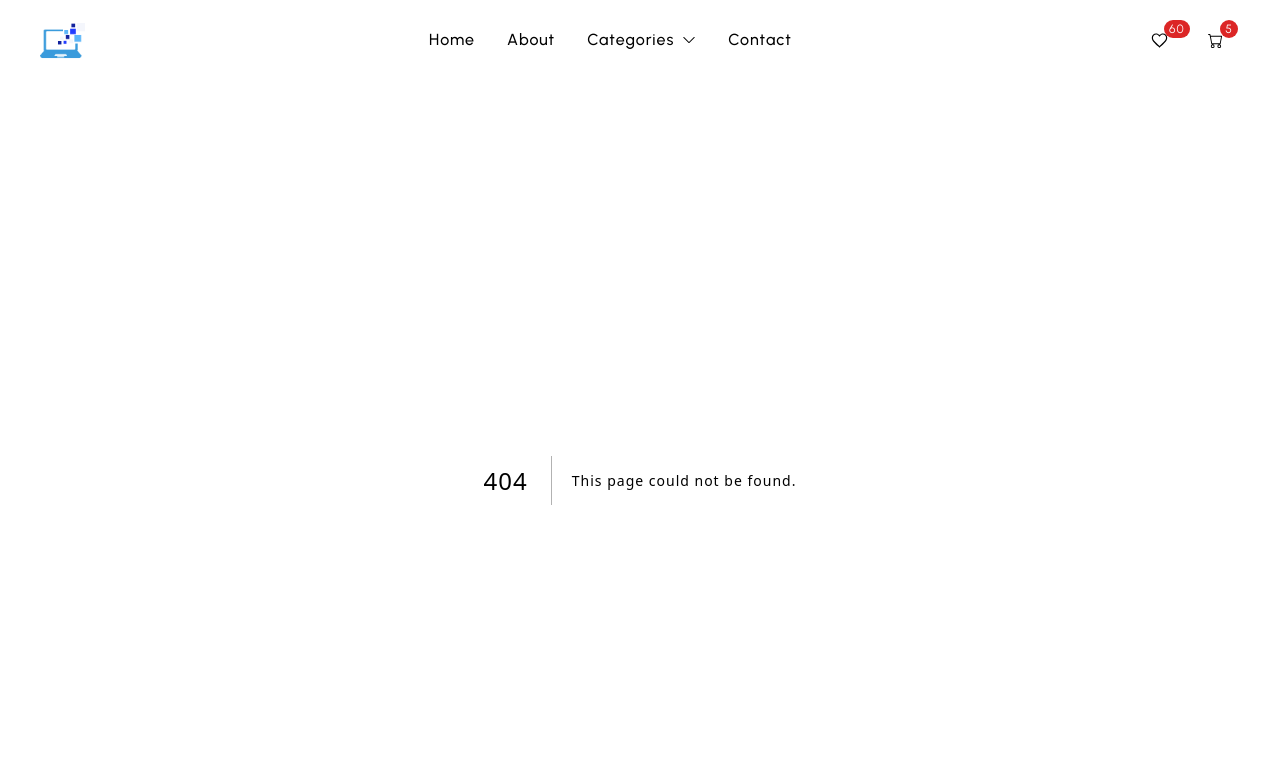
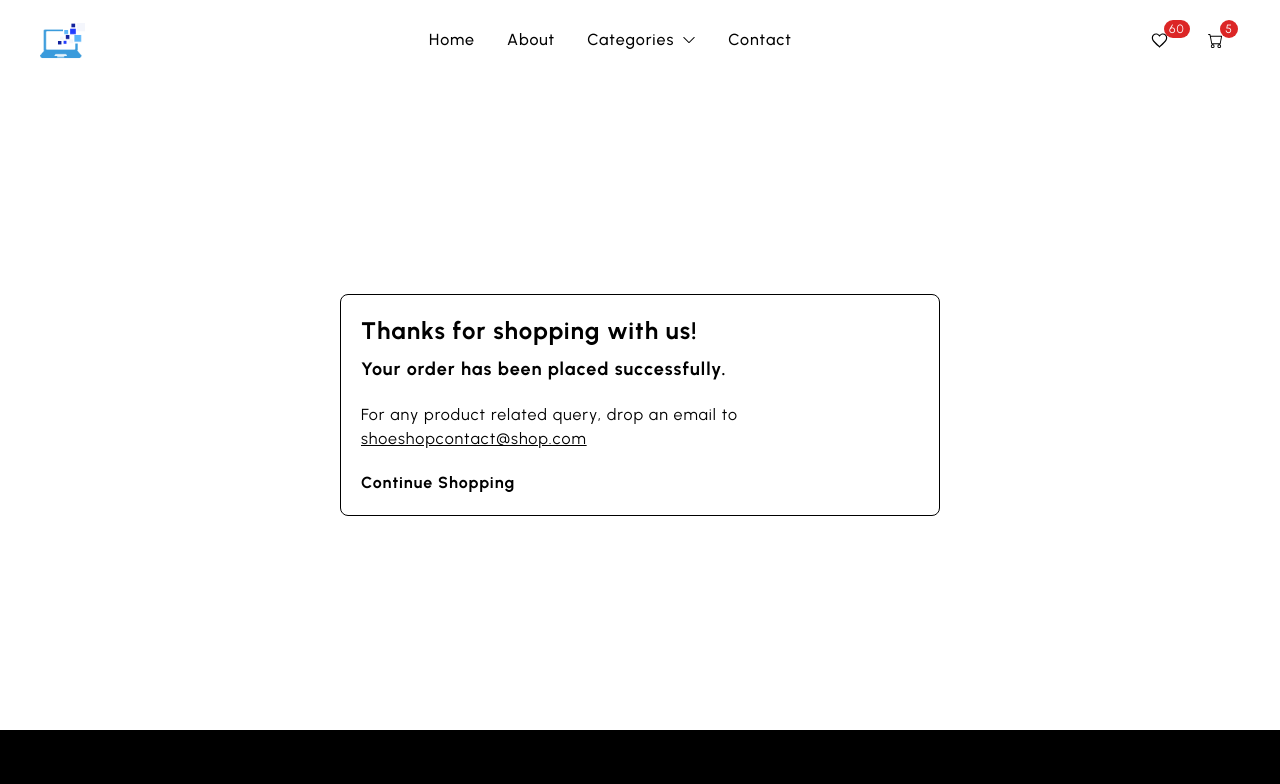
Before and after one commit to Geffrerson7/E-COMMERCE, a Next.js app: page /success in a window 1280 px wide. Before the commit this address had no page. Shown: the top 784 px of the page. Built offline with nearby package versions, Linux system fonts and the light colour scheme.

Commit message:
Add succes and failed page

```diff
--- /dev/null
+++ b/pages/failed.js
@@ -0,0 +1,25 @@
+import React from "react";
+import Wrapper from "@/components/Wrapper";
+import Link from "next/link";
+
+const Failed = () => {
+    return (
+        <div className="min-h-[650px] flex items-center">
+            <Wrapper>
+                <div className="max-w-[600px] rounded-lg p-5 border border-black mx-auto flex flex-col">
+                    <div className="text-2xl font-bold">Payment failed!</div>
+                    <div className="text-base mt-5">
+                        For any product related query, drop an email to
+                    </div>
+                    <div className="underline">shoeshopcontact@shop.com</div>
+
+                    <Link href="/" className="font-bold mt-5">
+                        Continue Shopping
+                    </Link>
+                </div>
+            </Wrapper>
+        </div>
+    );
+};
+
+export default Failed;
--- /dev/null
+++ b/pages/success.js
@@ -0,0 +1,30 @@
+import React from "react";
+import Wrapper from "@/components/Wrapper";
+import Link from "next/link";
+
+const Success = () => {
+    return (
+        <div className="min-h-[650px] flex items-center">
+            <Wrapper>
+                <div className="max-w-[600px] rounded-lg p-5 border border-black mx-auto flex flex-col">
+                    <div className="text-2xl font-bold">
+                        Thanks for shopping with us!
+                    </div>
+                    <div className="text-lg font-bold mt-2">
+                        Your order has been placed successfully.
+                    </div>
+                    <div className="text-base mt-5">
+                        For any product related query, drop an email to
+                    </div>
+                    <div className="underline">shoeshopcontact@shop.com</div>
+
+                    <Link href="/" className="font-bold mt-5">
+                        Continue Shopping
+                    </Link>
+                </div>
+            </Wrapper>
+        </div>
+    );
+};
+
+export default Success;
```
